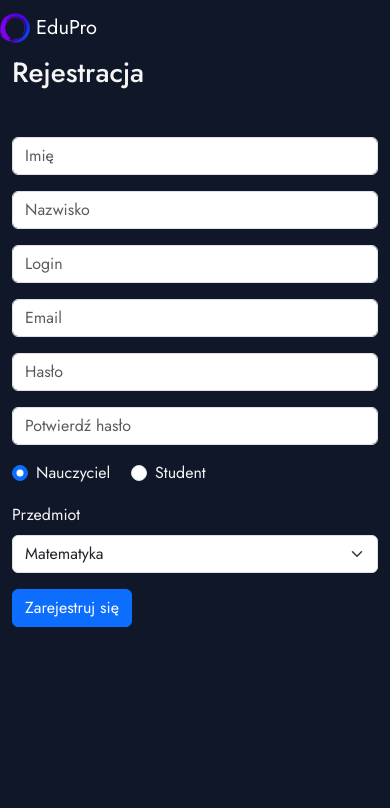
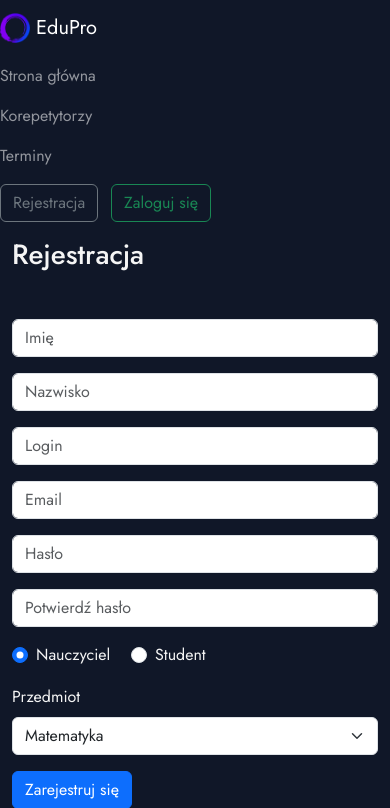
Before and after one commit to ZMejer/EduPro-tutoring-platform, a Django app: template project/app/templates/signup.html in a window 390 px wide. Shown: the top 808 px of the page. Run offline with Django 4.2, Linux system fonts and the light colour scheme; the template is opened without the code that fills it, so the values that code supplies are empty.

Commit message:
navbar widoczny na urzadzeniach mobilnych

```diff
--- a/project/app/templates/base.html
+++ b/project/app/templates/base.html
@@ -22,7 +22,7 @@
           <img src="{% static 'app/images/logo.png' %}" width="30" height="30" class="d-inline-block align-top" alt="">
           EduPro
         </a>
-        <div class="collapse navbar-collapse" id="navbarTogglerDemo02">
+        <div class="navbar-collapse" id="navbarTogglerDemo02">
           <ul class="navbar-nav mr-auto mt-2 mt-lg-0">
             <li class="nav-item active">
               <a class="nav-link" href="home">Strona główna</a>
```
